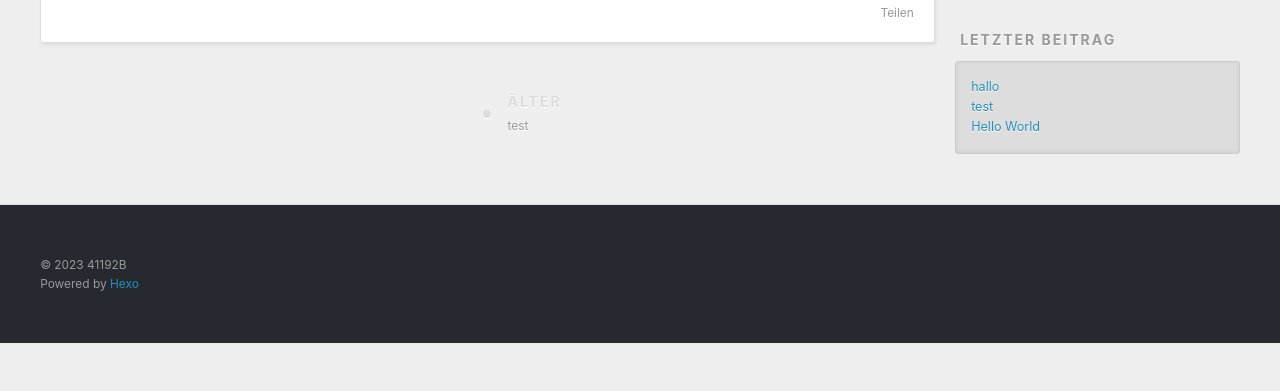
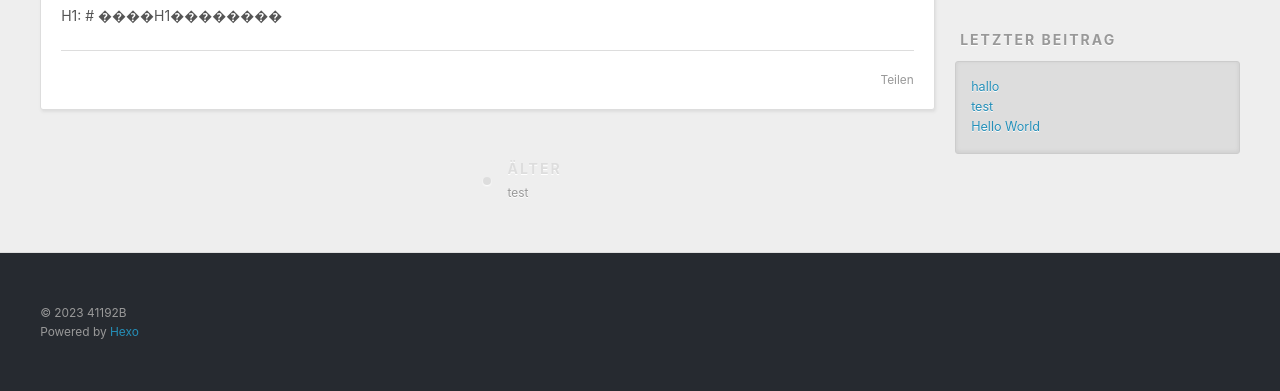
Before and after one commit to 41192B/41192B.github.io, a plain HTML site: page 2023/12/20/hallo/index.html in a window 1280 px wide. Shown: the part 448-839 px from the top of the page. Before the commit the page ends 800 px from the top, so only its background shows below. Drawn offline with Linux system fonts and the light colour scheme.

Commit message:
Site updated: 2023-12-20 16:27:45

```diff
--- a/2023/12/20/hallo/index.html
+++ b/2023/12/20/hallo/index.html
@@ -6,13 +6,15 @@
 
   <title>hallo | Hexo</title>
   <meta name="viewport" content="width=device-width, initial-scale=1, shrink-to-fit=no">
-  <meta property="og:type" content="article">
+  <meta name="description" content="H1: # ����H1��������">
+<meta property="og:type" content="article">
 <meta property="og:title" content="hallo">
 <meta property="og:url" content="http://example.com/2023/12/20/hallo/index.html">
 <meta property="og:site_name" content="Hexo">
+<meta property="og:description" content="H1: # ����H1��������">
 <meta property="og:locale">
 <meta property="article:published_time" content="2023-12-20T07:46:49.000Z">
-<meta property="article:modified_time" content="2023-12-20T08:05:17.665Z">
+<meta property="article:modified_time" content="2023-12-20T08:27:35.834Z">
 <meta property="article:author" content="41192B">
 <meta name="twitter:card" content="summary">
 
@@ -91,6 +93,7 @@
 
     <div class="e-content article-entry" itemprop="articleBody">
 
+        <p>H1: # ����H1��������</p>
 
 
     </div>
```
Also changed, not shown: index.html (+1 -0 lines).
